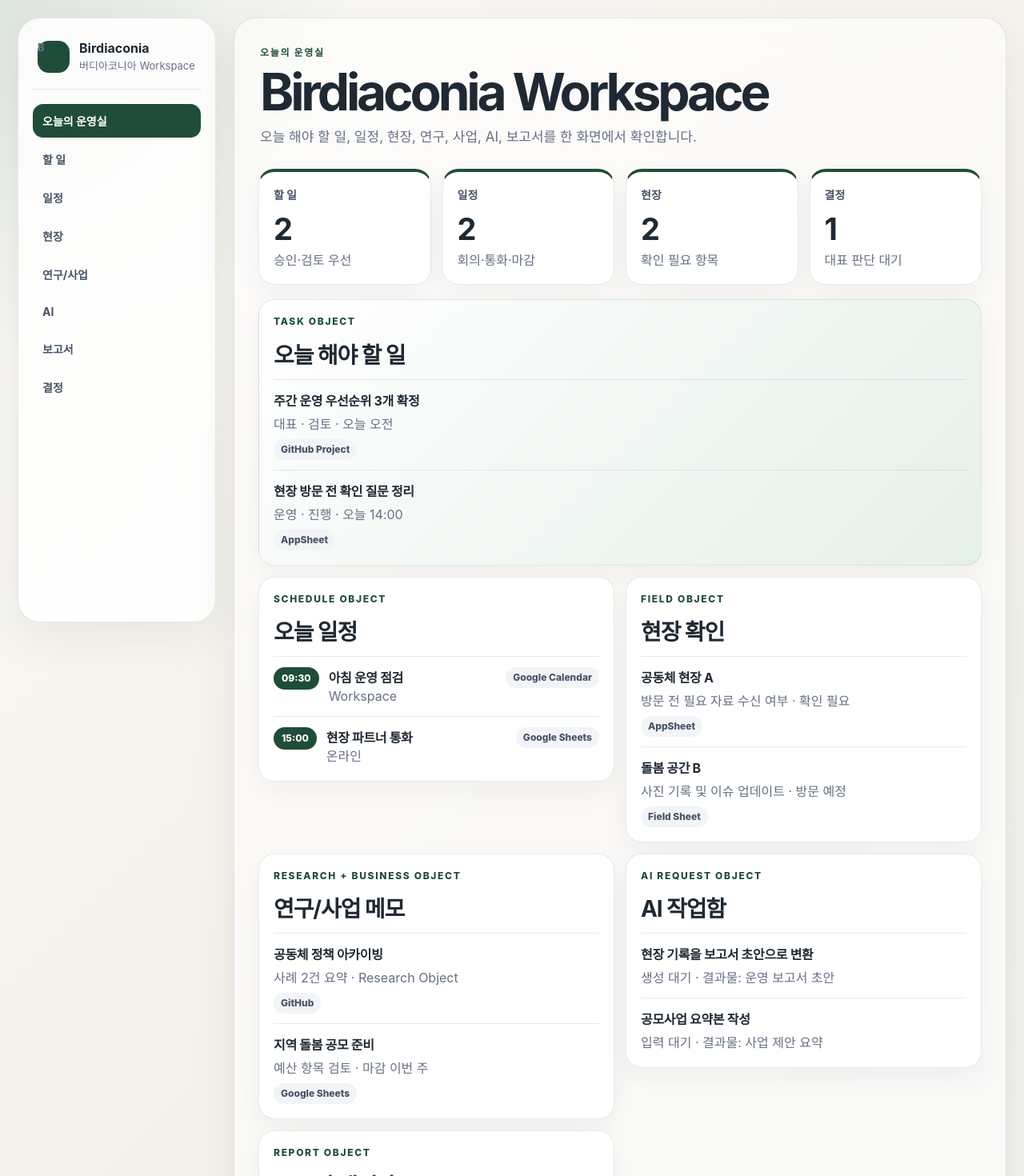
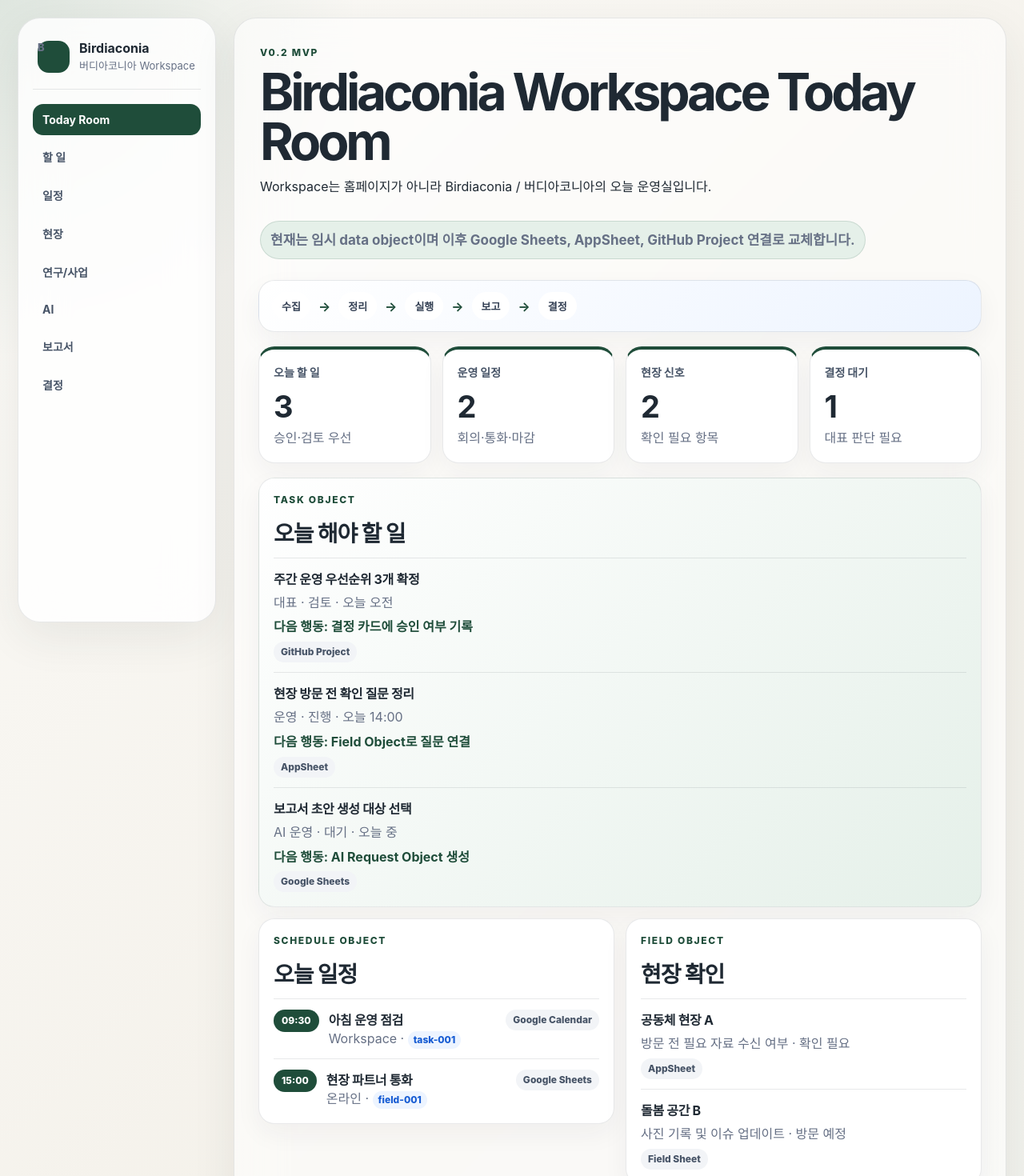
Before and after one commit to birdiaconia/birdiaconia-os, a Next.js app: page / in a window 1280 px wide. Shown: the top 1470 px of the page at 80% size. Built offline with nearby package versions, Linux system fonts and the light colour scheme.

Commit message:
Apply Birdiaconia Workspace v0.2 MVP

```diff
--- a/app/globals.css
+++ b/app/globals.css
@@ -9,6 +9,7 @@
   --accent: #1f4d3a;
   --accent-soft: #e5f0e9;
   --amber-soft: #fff5db;
+  --blue-soft: #edf4ff;
   --shadow: 0 18px 56px rgba(35, 45, 57, 0.08);
   --radius-xl: 28px;
   --radius-lg: 20px;
@@ -111,6 +112,39 @@ h1 {
 h2 { margin-bottom: 0; font-size: clamp(21px, 3vw, 28px); letter-spacing: -0.04em; }
 p { line-height: 1.55; }
 .page-header p:last-child { max-width: 760px; margin-bottom: 0; color: var(--muted); font-size: 17px; }
+.integration-note {
+  display: inline-flex;
+  width: fit-content;
+  margin: 14px 0 0;
+  padding: 10px 12px;
+  border: 1px solid rgba(31, 77, 58, 0.14);
+  border-radius: 999px;
+  background: var(--accent-soft);
+  color: var(--accent);
+  font-size: 14px;
+  font-weight: 750;
+}
+
+.operation-flow {
+  display: flex;
+  flex-wrap: wrap;
+  align-items: center;
+  gap: 10px;
+  padding: 14px 16px;
+  border: 1px solid var(--line);
+  border-radius: var(--radius-lg);
+  background: linear-gradient(135deg, var(--panel-strong), var(--blue-soft));
+  box-shadow: 0 12px 32px rgba(35, 45, 57, 0.05);
+}
+.operation-flow span {
+  border-radius: 999px;
+  background: #fff;
+  color: #344054;
+  font-size: 13px;
+  font-weight: 800;
+  padding: 8px 12px;
+}
+.operation-flow strong { color: var(--accent); }
 
 .card-grid, .today-room-grid { display: grid; gap: 14px; }
 .today-grid { grid-template-columns: repeat(4, minmax(0, 1fr)); }
@@ -124,6 +158,7 @@ p { line-height: 1.55; }
 .summary-card span { color: #475467; font-size: 14px; font-weight: 760; }
 .summary-card strong { display: block; margin: 10px 0 4px; font-size: 38px; letter-spacing: -0.06em; }
 .summary-card p, .flow-row p { margin-bottom: 0; color: var(--muted); }
+.flow-row .next-step { color: var(--accent); font-weight: 700; }
 
 .today-room-grid { grid-template-columns: repeat(2, minmax(0, 1fr)); align-items: start; }
 .room-card { display: grid; gap: 12px; padding: 18px; }
@@ -144,7 +179,7 @@ p { line-height: 1.55; }
   align-items: start;
   column-gap: 12px;
 }
-.source-badge, .time-chip {
+.source-badge, .time-chip, .object-link {
   width: fit-content;
   border-radius: 999px;
   font-size: 12px;
@@ -152,6 +187,7 @@ p { line-height: 1.55; }
   line-height: 1;
 }
 .source-badge { padding: 7px 9px; background: #f2f4f7; color: #475467; }
+.object-link { display: inline-flex; padding: 5px 7px; background: var(--blue-soft); color: #175cd3; }
 .time-chip { padding: 8px 10px; background: var(--accent); color: #fff; }
 
 @media (max-width: 1080px) {
--- a/app/page.tsx
+++ b/app/page.tsx
@@ -1,12 +1,17 @@
 import type { ReactNode } from "react";
+
+type DataSource = "GitHub Project" | "AppSheet" | "Google Sheets" | "Google Calendar" | "Field Sheet" | "GitHub Issue" | "Research Sheet";
+
+type OperationalStatus = "대기" | "진행" | "검토" | "확인 필요" | "정상" | "방문 예정" | "입력 대기" | "생성 대기" | "검토 대기" | "초안 가능" | "자료 보강";
 
 type TaskObject = {
   id: string;
   title: string;
   owner: string;
-  source: "GitHub Project" | "AppSheet" | "Google Sheets";
-  status: "대기" | "진행" | "검토";
+  source: Extract<DataSource, "GitHub Project" | "AppSheet" | "Google Sheets">;
+  status: Extract<OperationalStatus, "대기" | "진행" | "검토">;
   due: string;
+  nextStep: string;
 };
 
 type ScheduleObject = {
@@ -14,15 +19,16 @@ type ScheduleObject = {
   time: string;
   title: string;
   location: string;
-  source: "Google Calendar" | "Google Sheets";
+  source: Extract<DataSource, "Google Calendar" | "Google Sheets">;
+  relatedObject: string;
 };
 
 type FieldObject = {
   id: string;
   site: string;
   check: string;
-  status: "확인 필요" | "정상" | "방문 예정";
-  source: "AppSheet" | "Field Sheet";
+  status: Extract<OperationalStatus, "확인 필요" | "정상" | "방문 예정">;
+  source: Extract<DataSource, "AppSheet" | "Field Sheet">;
 };
 
 type ResearchObject = {
@@ -30,7 +36,7 @@ type ResearchObject = {
   topic: string;
   nextAction: string;
   linkedObject: string;
-  source: "GitHub" | "Research Sheet";
+  source: Extract<DataSource, "GitHub Project" | "Research Sheet">;
 };
 
 type BusinessObject = {
@@ -38,14 +44,15 @@ type BusinessObject = {
   name: string;
   nextAction: string;
   deadline: string;
-  source: "Google Sheets" | "GitHub Issue";
+  source: Extract<DataSource, "Google Sheets" | "GitHub Issue">;
 };
 
 type AIRequestObject = {
   id: string;
   request: string;
-  status: "입력 대기" | "생성 대기" | "검토 대기";
+  status: Extract<OperationalStatus, "입력 대기" | "생성 대기" | "검토 대기">;
   output: string;
+  inputObject: string;
 };
 
 type ReportObject = {
@@ -53,7 +60,7 @@ type ReportObject = {
   title: string;
   basis: string;
   target: string;
-  readiness: "초안 가능" | "자료 보강" | "검토 필요";
+  readiness: Extract<OperationalStatus, "초안 가능" | "자료 보강" | "검토 대기">;
 };
 
 type DecisionObject = {
@@ -65,6 +72,11 @@ type DecisionObject = {
 };
 
 type TodayRoomData = {
+  meta: {
+    version: "v0.2 MVP";
+    purpose: string;
+    integrationNote: string;
+  };
   tasks: TaskObject[];
   schedules: ScheduleObject[];
   fields: FieldObject[];
@@ -75,30 +87,36 @@ type TodayRoomData = {
   decisions: DecisionObject[];
 };
 
-const navigation = ["오늘의 운영실", "할 일", "일정", "현장", "연구/사업", "AI", "보고서", "결정"];
+const navigation = ["Today Room", "할 일", "일정", "현장", "연구/사업", "AI", "보고서", "결정"];
 
 const todayRoomData: TodayRoomData = {
+  meta: {
+    version: "v0.2 MVP",
+    purpose: "Workspace는 홈페이지가 아니라 Birdiaconia / 버디아코니아의 오늘 운영실입니다.",
+    integrationNote: "현재는 임시 data object이며 이후 Google Sheets, AppSheet, GitHub Project 연결로 교체합니다.",
+  },
   tasks: [
-    { id: "task-001", title: "주간 운영 우선순위 3개 확정", owner: "대표", source: "GitHub Project", status: "검토", due: "오늘 오전" },
-    { id: "task-002", title: "현장 방문 전 확인 질문 정리", owner: "운영", source: "AppSheet", status: "진행", due: "오늘 14:00" },
+    { id: "task-001", title: "주간 운영 우선순위 3개 확정", owner: "대표", source: "GitHub Project", status: "검토", due: "오늘 오전", nextStep: "결정 카드에 승인 여부 기록" },
+    { id: "task-002", title: "현장 방문 전 확인 질문 정리", owner: "운영", source: "AppSheet", status: "진행", due: "오늘 14:00", nextStep: "Field Object로 질문 연결" },
+    { id: "task-003", title: "보고서 초안 생성 대상 선택", owner: "AI 운영", source: "Google Sheets", status: "대기", due: "오늘 중", nextStep: "AI Request Object 생성" },
   ],
   schedules: [
-    { id: "schedule-001", time: "09:30", title: "아침 운영 점검", location: "Workspace", source: "Google Calendar" },
-    { id: "schedule-002", time: "15:00", title: "현장 파트너 통화", location: "온라인", source: "Google Sheets" },
+    { id: "schedule-001", time: "09:30", title: "아침 운영 점검", location: "Workspace", source: "Google Calendar", relatedObject: "task-001" },
+    { id: "schedule-002", time: "15:00", title: "현장 파트너 통화", location: "온라인", source: "Google Sheets", relatedObject: "field-001" },
   ],
   fields: [
     { id: "field-001", site: "공동체 현장 A", check: "방문 전 필요 자료 수신 여부", status: "확인 필요", source: "AppSheet" },
     { id: "field-002", site: "돌봄 공간 B", check: "사진 기록 및 이슈 업데이트", status: "방문 예정", source: "Field Sheet" },
   ],
   research: [
-    { id: "research-001", topic: "공동체 정책 아카이빙", nextAction: "사례 2건 요약", linkedObject: "Research Object", source: "GitHub" },
+    { id: "research-001", topic: "공동체 정책 아카이빙", nextAction: "사례 2건 요약", linkedObject: "report-002", source: "GitHub Project" },
   ],
   business: [
     { id: "business-001", name: "지역 돌봄 공모 준비", nextAction: "예산 항목 검토", deadline: "이번 주", source: "Google Sheets" },
   ],
   aiRequests: [
-    { id: "ai-001", request: "현장 기록을 보고서 초안으로 변환", status: "생성 대기", output: "운영 보고서 초안" },
-    { id: "ai-002", request: "공모사업 요약본 작성", status: "입력 대기", output: "사업 제안 요약" },
+    { id: "ai-001", request: "현장 기록을 보고서 초안으로 변환", status: "생성 대기", output: "운영 보고서 초안", inputObject: "field-001" },
+    { id: "ai-002", request: "공모사업 요약본 작성", status: "입력 대기", output: "사업 제안 요약", inputObject: "business-001" },
   ],
   reports: [
     { id: "report-001", title: "오늘 현장 점검 보고", basis: "Field + Schedule", target: "내부 공유", readiness: "초안 가능" },
@@ -110,14 +128,18 @@ const todayRoomData: TodayRoomData = {
 };
 
 const sectionSummaries = [
-  { label: "할 일", value: todayRoomData.tasks.length, note: "승인·검토 우선" },
-  { label: "일정", value: todayRoomData.schedules.length, note: "회의·통화·마감" },
-  { label: "현장", value: todayRoomData.fields.length, note: "확인 필요 항목" },
-  { label: "결정", value: todayRoomData.decisions.length, note: "대표 판단 대기" },
+  { label: "오늘 할 일", value: todayRoomData.tasks.length, note: "승인·검토 우선" },
+  { label: "운영 일정", value: todayRoomData.schedules.length, note: "회의·통화·마감" },
+  { label: "현장 신호", value: todayRoomData.fields.filter((field) => field.status !== "정상").length, note: "확인 필요 항목" },
+  { label: "결정 대기", value: todayRoomData.decisions.length, note: "대표 판단 필요" },
 ];
 
 function SourceBadge({ children }: { children: ReactNode }) {
   return <span className="source-badge">{children}</span>;
+}
+
+function ObjectLink({ children }: { children: ReactNode }) {
+  return <span className="object-link">{children}</span>;
 }
 
 export default function Home() {
@@ -133,7 +155,7 @@ export default function Home() {
         </div>
         <nav className="nav-list">
           {navigation.map((item) => (
-            <a className={item === "오늘의 운영실" ? "active" : ""} href={`#${item}`} key={item}>
+            <a className={item === "Today Room" ? "active" : ""} href={`#${item}`} key={item}>
               {item}
             </a>
           ))}
@@ -141,11 +163,16 @@ export default function Home() {
       </aside>
 
       <section className="content-panel">
-        <header className="page-header" id="오늘의 운영실">
-          <p className="eyebrow">오늘의 운영실</p>
-          <h1>Birdiaconia Workspace</h1>
-          <p>오늘 해야 할 일, 일정, 현장, 연구, 사업, AI, 보고서를 한 화면에서 확인합니다.</p>
+        <header className="page-header" id="Today Room">
+          <p className="eyebrow">{todayRoomData.meta.version}</p>
+          <h1>Birdiaconia Workspace Today Room</h1>
+          <p>{todayRoomData.meta.purpose}</p>
+          <p className="integration-note">{todayRoomData.meta.integrationNote}</p>
         </header>
+
+        <section className="operation-flow" aria-label="Today Room 운영 흐름">
+          <span>수집</span><strong>→</strong><span>정리</span><strong>→</strong><span>실행</span><strong>→</strong><span>보고</span><strong>→</strong><span>결정</span>
+        </section>
 
         <section className="card-grid today-grid" aria-label="오늘의 운영 흐름 요약">
           {sectionSummaries.map((card) => (
@@ -162,7 +189,7 @@ export default function Home() {
             <div className="section-heading"><p className="eyebrow">Task Object</p><h2>오늘 해야 할 일</h2></div>
             {todayRoomData.tasks.map((task) => (
               <div className="flow-row" key={task.id}>
-                <strong>{task.title}</strong><p>{task.owner} · {task.status} · {task.due}</p><SourceBadge>{task.source}</SourceBadge>
+                <strong>{task.title}</strong><p>{task.owner} · {task.status} · {task.due}</p><p className="next-step">다음 행동: {task.nextStep}</p><SourceBadge>{task.source}</SourceBadge>
               </div>
             ))}
           </article>
@@ -171,7 +198,7 @@ export default function Home() {
             <div className="section-heading"><p className="eyebrow">Schedule Object</p><h2>오늘 일정</h2></div>
             {todayRoomData.schedules.map((schedule) => (
               <div className="flow-row compact" key={schedule.id}>
-                <span className="time-chip">{schedule.time}</span><div><strong>{schedule.title}</strong><p>{schedule.location}</p></div><SourceBadge>{schedule.source}</SourceBadge>
+                <span className="time-chip">{schedule.time}</span><div><strong>{schedule.title}</strong><p>{schedule.location} · <ObjectLink>{schedule.relatedObject}</ObjectLink></p></div><SourceBadge>{schedule.source}</SourceBadge>
               </div>
             ))}
           </article>
@@ -189,7 +216,7 @@ export default function Home() {
             <div className="section-heading"><p className="eyebrow">Research + Business Object</p><h2>연구/사업 메모</h2></div>
             {[...todayRoomData.research, ...todayRoomData.business].map((item) => (
               <div className="flow-row" key={item.id}>
-                <strong>{"topic" in item ? item.topic : item.name}</strong><p>{item.nextAction}{"linkedObject" in item ? ` · ${item.linkedObject}` : ` · 마감 ${item.deadline}`}</p><SourceBadge>{item.source}</SourceBadge>
+                <strong>{"topic" in item ? item.topic : item.name}</strong><p>{item.nextAction}{"linkedObject" in item ? ` · 연결 ${item.linkedObject}` : ` · 마감 ${item.deadline}`}</p><SourceBadge>{item.source}</SourceBadge>
               </div>
             ))}
           </article>
@@ -198,7 +225,7 @@ export default function Home() {
             <div className="section-heading"><p className="eyebrow">AI Request Object</p><h2>AI 작업함</h2></div>
             {todayRoomData.aiRequests.map((request) => (
               <div className="flow-row" key={request.id}>
-                <strong>{request.request}</strong><p>{request.status} · 결과물: {request.output}</p>
+                <strong>{request.request}</strong><p>{request.status} · 입력: <ObjectLink>{request.inputObject}</ObjectLink> · 결과물: {request.output}</p>
               </div>
             ))}
           </article>
```
